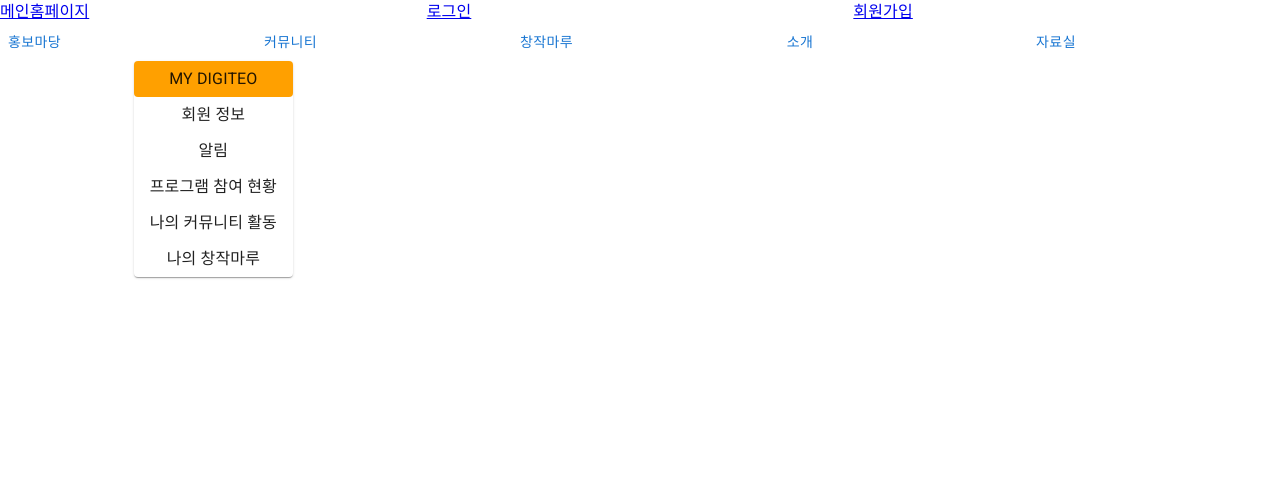
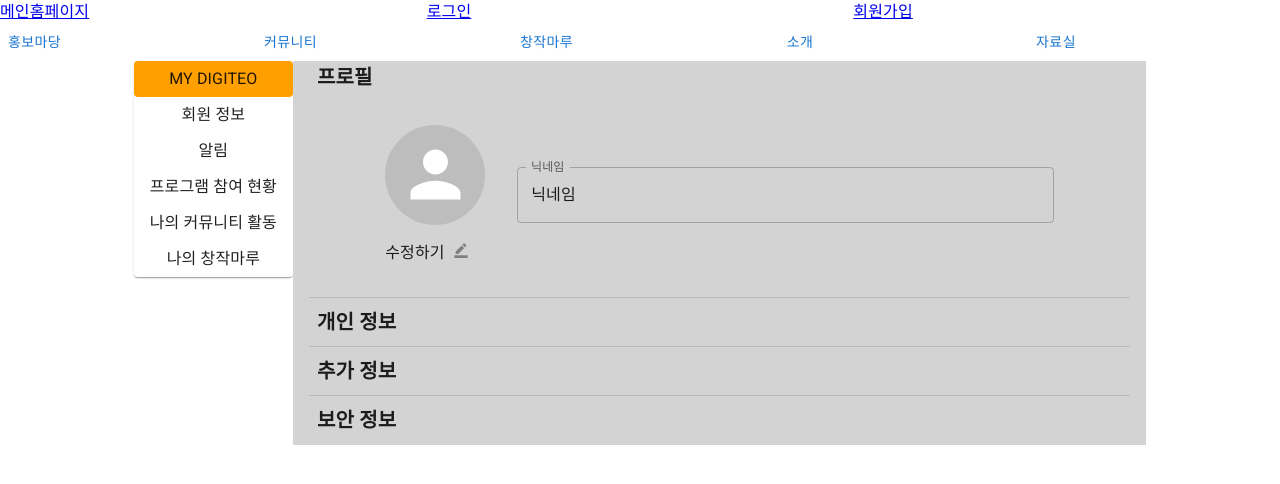
Before and after one commit to No-Devides-Found/digiteo-frontend, a React (Create React App) app: page /mypage in a window 1280 px wide. Shown: the top 484 px of the page. Built offline with nearby package versions, Linux system fonts and the light colour scheme; what recoil-persist would draw is missing.

Commit message:
feat: 프로필 추가

```diff
--- a/src/App.js
+++ b/src/App.js
@@ -1,7 +1,7 @@
 import "./App.css";
 import { Routes, Route } from "react-router-dom";
 
-import { Home, Signin, Signup, MyPage } from "./pages";
+import { Home, Signin, Signup, Mypage } from "./pages";
 import PracticeHome from "./pages/Practice/PracticeHome";
 import PracticeList from "./pages/Practice/PracticeList";
 import { Header, NavBar } from "./components";
@@ -28,7 +28,7 @@ function App() {
         <Route path="practice" element={<Practice />} />
         <Route path="editpractice" element={<EditPractice />} />
 
-        <Route path="mypage" element={<MyPage />}></Route>
+        <Route path="mypage" element={<Mypage />}></Route>
 
         <Route path="*" element={<p>Path not resolved</p>} />
       </Routes>
--- /dev/null
+++ b/src/components/Mypage/Profile.jsx
@@ -0,0 +1,75 @@
+import React from "react";
+import {
+  Box,
+  Container,
+  Typography,
+  Divider,
+  Avatar,
+  Grid,
+  TextField,
+} from "@mui/material";
+import BorderColorIcon from "@mui/icons-material/BorderColor";
+
+function Profile() {
+  return (
+    <Box sx={{ backgroundColor: "lightgrey" }}>
+      <Container>
+        <Typography variant="h6" fontWeight={"bold"}>
+          프로필
+        </Typography>
+        <Grid
+          container
+          sx={{
+            justifyContent: "center",
+            alignItems: "center",
+            gap: "2rem",
+            my: "2rem",
+            width: "100%",
+          }}
+        >
+          <Grid>
+            <Avatar alt="" src="" sx={{ width: 100, height: 100 }} />
+            <Typography component="p" sx={{ mt: "1rem" }}>
+              수정하기
+              <BorderColorIcon
+                sx={{ color: "grey", fontSize: "1rem", ml: "0.5rem" }}
+              />
+            </Typography>
+          </Grid>
+          <Grid xs={8}>
+            <TextField
+              id="nickname-textfield"
+              label="닉네임"
+              value={"닉네임"}
+              fullWidth
+            />
+          </Grid>
+        </Grid>
+      </Container>
+      <Divider variant="middle" sx={{ my: 1 }} />
+
+      <Container>
+        <Typography variant="h6" fontWeight={"bold"}>
+          개인 정보
+        </Typography>
+      </Container>
+      <Divider variant="middle" sx={{ my: 1 }} />
+
+      <Container>
+        <Typography variant="h6" fontWeight={"bold"}>
+          추가 정보
+        </Typography>
+      </Container>
+      <Divider variant="middle" sx={{ my: 1 }} />
+
+      <Container>
+        <Typography variant="h6" fontWeight={"bold"}>
+          보안 정보
+        </Typography>
+      </Container>
+      <Divider variant="middle" sx={{ my: 1, visibility: "hidden" }} />
+    </Box>
+  );
+}
+
+export default Profile;
--- a/src/components/index.js
+++ b/src/components/index.js
@@ -6,3 +6,5 @@ export { default as Footer } from "./Footer/Footer";
 export { default as RelatedSiteCarousel } from "./RelatedSiteCarousel/RelatedSiteCarousel";
 export { default as Header } from "./Header/Header";
 export { default as NavBar } from "./NavBar/NavBar";
+export { default as MypageNav } from "./Mypage/MypageNav";
+export { default as Profile } from "./Mypage/Profile";
--- a/src/pages/MyPage/MyPage.jsx
+++ b/src/pages/MyPage/MyPage.jsx
@@ -1,16 +1,18 @@
 import React from "react";
-import MypageNav from "./MypageNav";
 import { Grid } from "@mui/material";
+import { MypageNav, Profile } from "../../components";
 
-function MyPage() {
+function Mypage() {
   return (
     <Grid container justifyContent={"center"}>
       <Grid>
         <MypageNav />
       </Grid>
-      <Grid xs={8}></Grid>
+      <Grid xs={8}>
+        <Profile />
+      </Grid>
     </Grid>
   );
 }
 
-export default MyPage;
+export default Mypage;
--- a/src/pages/index.js
+++ b/src/pages/index.js
@@ -1,4 +1,4 @@
 export { default as Home } from "./Home/Home";
 export { default as Signin } from "./Signin/Signin";
 export { default as Signup } from "./Signup/Signup";
-export { default as MyPage } from "./MyPage/MyPage";
+export { default as Mypage } from "./Mypage/Mypage";
```
Also changed, not shown: src/components/Mypage/MypageNav.jsx (renamed from src/pages/MyPage/MypageNav.jsx).
